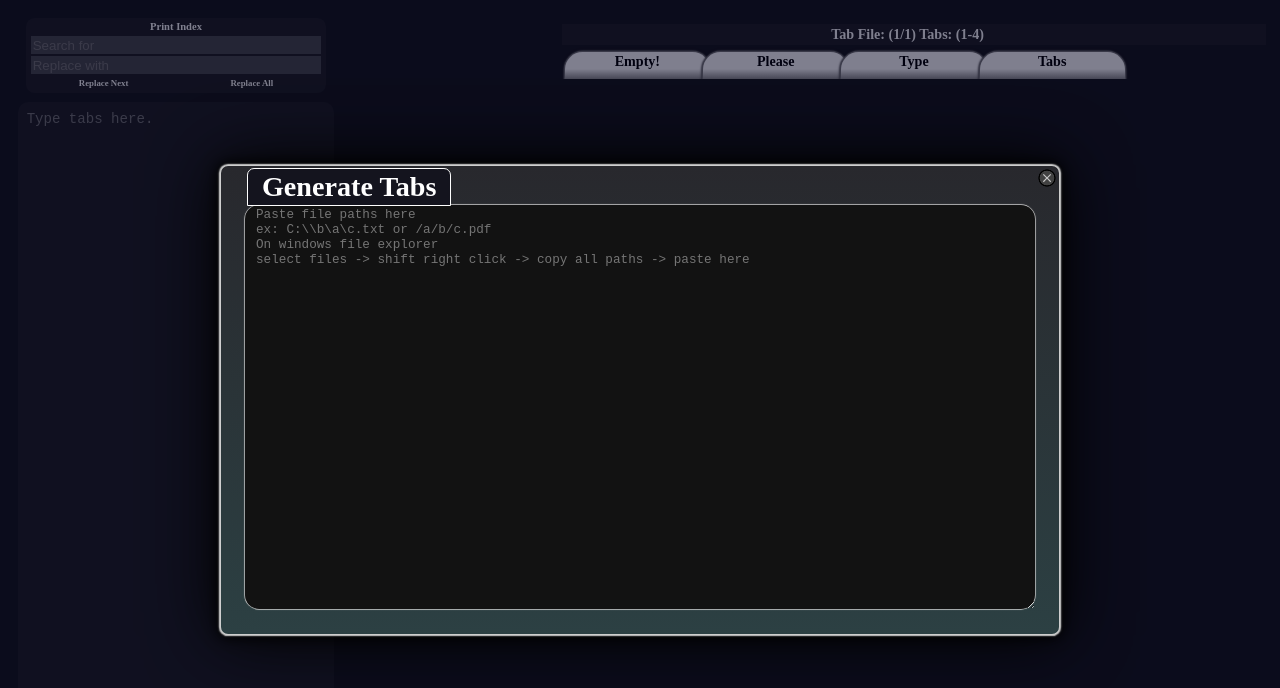
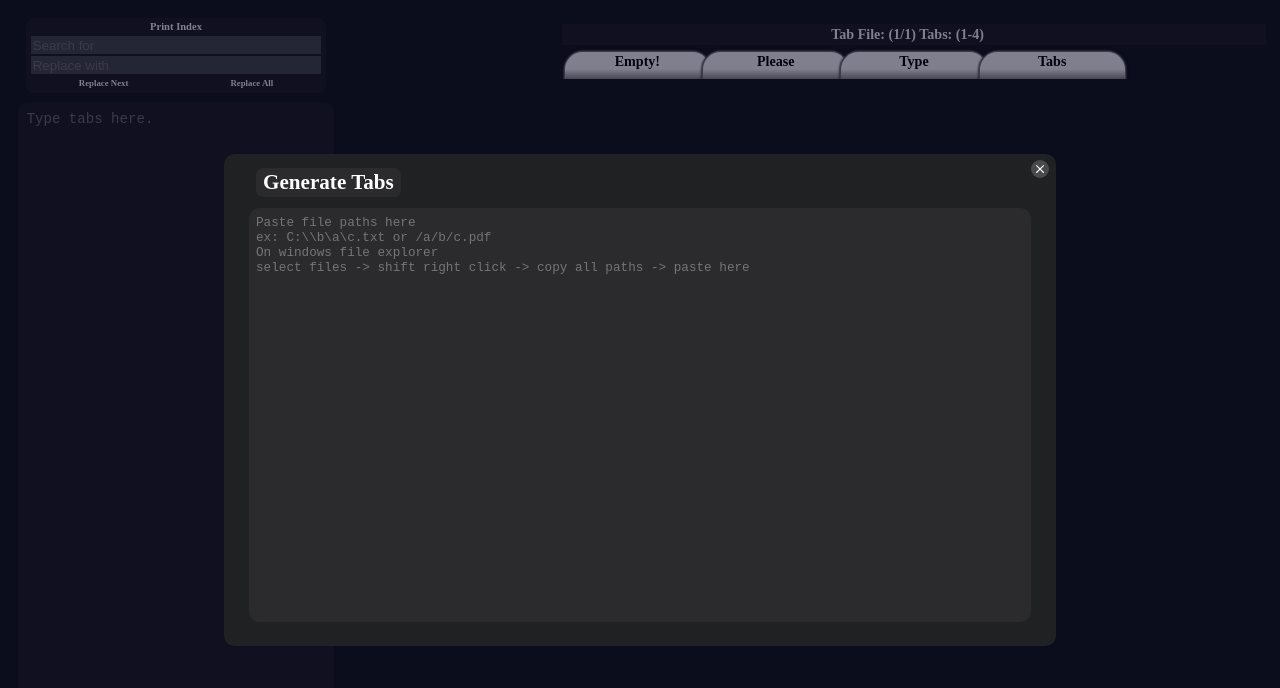
Before and after one commit to peoplestealusernames/konica-minolta-tab-website, a React (Create React App) app: page / in a window 1280 px wide. Both pictures are taken after a click on the element "Import file paths". Shown: the top 688 px of the page. Built offline with nearby package versions, Linux system fonts and the light colour scheme; the HTML template or start-up script is replaced by a standard one.

Commit message:
import tab popup restyling

```diff
--- a/src/PastePopup.tsx
+++ b/src/PastePopup.tsx
@@ -41,21 +41,14 @@ export function PastePopup(props: {
             <ContextButton style={{
                 display: "flex",
                 color: "white",
-                margin: "0.2rem",
-                marginBottom: "-.1rem",
-                border: "0.1rem solid white",
-                borderRadius: "0",
-                borderTopLeftRadius: "1rem",
-                borderTopRightRadius: "1rem",
-                paddingLeft: "2rem",
-                paddingRight: "2rem",
-                fontSize: "4rem",
-                transition: "background-color 100ms linear",
-                backgroundColor: "rgb(20,20,30)",
+                margin: "1rem",
+                marginBottom: "1.5rem",
+                borderRadius: "1rem",
+                paddingLeft: "1rem",
+                paddingRight: "1rem",
+                fontSize: "3rem",
+                backgroundColor: "#2b2b2e",
             }}
-                hoverStyle={{
-                    backgroundColor: "rgb(60,60,75)"
-                }}
                 onMouseDown={() => GeneratePaths()}
             >
                 Generate Tabs
@@ -70,19 +63,17 @@ export function PastePopup(props: {
             style={{
                 fontSize: "1.8rem",
                 overflow: "auto",
-                paddingLeft: "1.5rem",
-                paddingRight: "1.5rem",
+                padding: "1.0rem",
                 whiteSpace: "pre",
                 width: "60vw",
                 height: "50vh",
-                borderRadius: "2rem",
+                borderRadius: "1.5rem",
                 outline: "none",
                 border: "none",
-                transition: "box-shadow 200ms linear",
-                boxShadow: `0 0 0.1rem 0.1rem lightgrey`,
-                ...(focus ? {
-                    boxShadow: `0 0 0.2rem 0.2rem red`,
-                } : {})
+                overflowY: "scroll",
+                overflowX: "auto",
+                resize: "none",
+                background: "#2b2b2e",
             }}
             placeholder={"Paste file paths here\n" +
                 "ex: C:\\\\b\\a\\c.txt or /a/b/c.pdf\n" +
--- a/src/components/StyledPopup.tsx
+++ b/src/components/StyledPopup.tsx
@@ -7,6 +7,7 @@ import { StyledTab } from "./popup/StyledTab";
 export function StyledPopup(props: {
     children?: React.ReactNode
     title?: React.ReactNode
+    style?: React.CSSProperties
     onClose: () => void
     active: boolean
 }) {
@@ -14,18 +15,13 @@ export function StyledPopup(props: {
         active={props.active}
         onClose={() => props.onClose()}
         closeStyle={{
-            backgroundImage: `radial-gradient(
-                rgba(65,65,65,255) 0%,
-                rgba(65,65,65,255) 55%,
-                black 60%,
-                black 65%,
-                rgba(0,0,0,0) 70%)
-            `,
-            right: "0rem",
-            top: "0rem",
+            backgroundColor: "#494a4c",
+            borderRadius: "2rem",
+            right: "0.5rem",
+            top: "0.5rem",
             width: "2rem",
             height: "2rem",
-            color: "rgb(200,200,200)",
+            color: "white",
         }}
     >
         <StyledTab style={{
@@ -33,15 +29,12 @@ export function StyledPopup(props: {
             alignItems: "center",
         }}
             masterStyle={{
-                borderRadius: "1rem",
+                borderRadius: "1.5rem",
                 padding: "3.5rem",
-                paddingTop: "0rem",
-                backgroundImage: "linear-gradient(to bottom, rgb(40,40,45) 0, rgb(50,100,100) 250%)",
+                paddingTop: "1rem",
+                backgroundColor: "#202123",
                 border: "none",
-                boxShadow:
-                    "0 0 0.2rem 0.3rem lightgrey, " +
-                    "0 0 2rem .5rem black, " +
-                    "0 0 10rem .5rem black"
+                ...props.style
             }}
             title={props.title}
         >
--- a/src/components/popup/CloseButton.tsx
+++ b/src/components/popup/CloseButton.tsx
@@ -19,7 +19,7 @@ export function CloseButton(props: {
     }
 
     return (
-        <ContextButton style={style} hoverStyle={{ color: "red" }}>
+        <ContextButton style={style}>
             <MdOutlineClose
                 style={{ display: "flex", width: "100%", height: "100%" }}
                 onClick={props.onClose}
```
